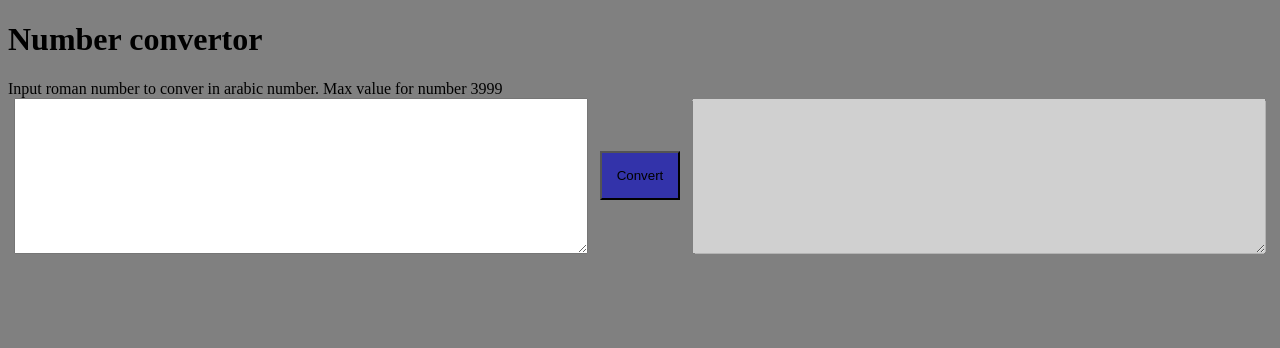
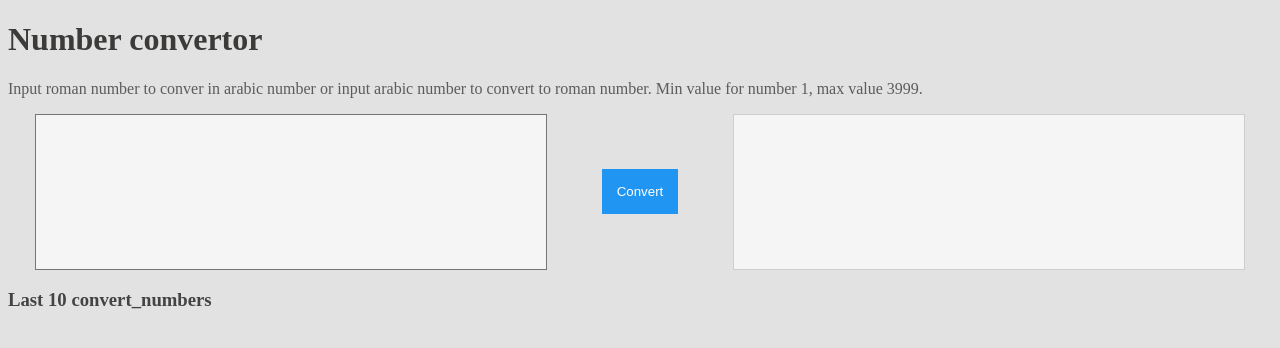
Before and after one commit to PigerDeus/conversionRomanNumbers, a Flask app: page / in a window 1280 px wide. Shown: the top 348 px of the page. Run offline with Flask 2, Linux system fonts and the light colour scheme; data that the repository does not hold is empty.

Commit message:
Added db and recorected check rom_number

```diff
--- a/app.py
+++ b/app.py
@@ -1,5 +1,8 @@
 from flask import Flask
 from config import Configuration
+from pymongo import MongoClient
 
 app = Flask(__name__)
 app.config.from_object(Configuration)
+client = MongoClient('mongodb', 27017)
+db = client.numb_db
--- /dev/null
+++ b/static/s10.css
@@ -0,0 +1,37 @@
+h1 {
+  color: #3c3b39;
+}
+p {
+  color: #0a0a089e;
+}
+.inOutField {
+  display: flex;
+  align-items: center;
+  justify-content: space-around;
+}
+body {
+  background: #e1e2e1;
+  color: #000
+}
+
+.inOutField textarea {
+  width: 40%;
+  resize: none;
+  background: #f5f5f6;
+  outline: none;
+}
+.btn {
+  outline: none;
+  background: #2195f2;
+  margin: 0;
+  padding: 15px;
+  color: #fff;
+  border: 0;
+  position: relative;
+}
+h3 {
+  opacity: 0.7;
+}
+li {
+  opacity: 0.6;
+}
--- a/static/st.css
+++ /dev/null
@@ -1,19 +0,0 @@
-.inOutField {
-  display: flex;
-  align-items: center;
-  justify-content: space-around;
-}
-body {
-  background: gray
-}
-
-.inOutField textarea {
-  width: 45%;
-
-}
-.btn {
-  outline: none;
-  background: #33a;
-  margin: 0;
-  padding: 15px;
-}
--- a/templates/index.html
+++ b/templates/index.html
@@ -5,22 +5,29 @@
     <meta name="viewport" content="width=device-width, initial-scale=1.0">
     <meta http-equiv="X-UA-Compatible" content="ie=edge">
     <title>Document</title>
-    <link href="{{ url_for('static', filename='st.css') }} " rel="stylesheet">
+    <link href="{{ url_for('static', filename='s10.css') }} " rel="stylesheet">
 </head>
 <body>
     <h1>Number convertor</h1>
-    <div>
-        Input roman number to conver in arabic number. Max value for number 3999
-    </div>
+    <p>
+        Input roman number to conver in arabic number or input arabic number to convert to roman number.
+         Min value for number 1, max value 3999.
+    </p>
 
     <form class="inOutField" action="{{ url_for('index') }}" method = 'POST'>
         {{ csrf_token }}
-        <textarea name="inText" id="1" cols="30" rows="10" resize = none></textarea>
+        <textarea name="inText" id="1" cols="30" rows="10">{{ result.in }}</textarea>
+
         <input class = " btn btn_con" type="submit" value="Convert">
-        <textarea name="outText" disabled=disabled id="2" cols="30" rows="10">{{ result }}
+
+        <textarea name="outText" disabled=disabled id="2" cols="30" rows="10">{{ result.res }}
             </textarea>
-
     </form>
-
+    <h3>Last 10 convert_numbers</h3>
+    <ol>
+        {% for i in result.history %}
+        <li>{{ i.roman_value }} <=> {{ i.arabic_value}}</li>
+        {% endfor %}
+    </ol>
 </body>
 </html>
--- a/views/home.py
+++ b/views/home.py
@@ -1,6 +1,6 @@
-from app import app
-from flask import render_template, request, redirect
-
+from app import app, db
+from flask import render_template, request
+from datetime import datetime
 alphabet = {
 	'I':1,
     'IV':4,
@@ -16,11 +16,32 @@ alphabet = {
     'CM':900,
 	'M':1000
 }
+
+
 def is_roman_number(s):
     count_dict = {
         'symbol':'M',
         'count': 0
     }
+    i = 0
+
+    # Checking the duplication of smaller ones before large
+    while i < len(s):
+        s1 = alphabet[s[i]]
+        if i+1 < len(s):
+            s2 = alphabet[s[i+1]]
+            if s1 <= s2:
+                if i + 2 < len(s):
+                    if s1 < alphabet[s[i+2]]:
+                        return False
+                    elif s1 < s2 and s1 >= alphabet[s[i+2]]:
+                        return False
+                    # elif s2 <= alphabet[s[i+2]]:
+                    #     return False
+                    # pass
+        i += 1
+
+    #check for repetition and match the alphabet
     for t in s:
         if t in alphabet:
             if t == count_dict['symbol']:
@@ -78,16 +99,58 @@ def roman_to_arabic(input_text):
 
 @app.route('/', methods= ['POST', 'GET'])
 def index():
-
+    dict_res = {
+                    'res': '',
+                    'history': db.numb_db.find().sort('datetime', -1).limit(10),
+                    'in': '',
+                }
     if request.method == 'POST' and len(request.form["inText"])>0:
         input_text = request.form["inText"]
+        dict_res['in'] = input_text
+        # input number is arabic
         if input_text.isdigit():
-            inStr = int(input_text)
-            return render_template('index.html', result = arabic_to_roman(input_text) )
-
+            if int(input_text) > 3999 or int(input_text)< 0:
+                dict_res['res'] = 'Введенное число не находиться в диапазоне от 0 до 3999'
+                return render_template('index.html', result =  dict_res )
+            req = db.numb_db.find_one({'arabic_value':  input_text.strip()})
+            # value is in the database -> return value from db
+            if req:
+                dict_res['res'] = req['roman_value']
+                return render_template('index.html', result = dict_res )
+            # value isn't in the database -> search value,
+            # add value in db
+            else:
+                res = arabic_to_roman(input_text)
+                item_db = {
+                'roman_value': res,
+                'arabic_value': input_text.strip(),
+                'datetime': datetime.now()
+                }
+                db.numb_db.insert_one(item_db)
+                dict_res['res'] = res
+            return render_template('index.html', result = dict_res )
+        # input number is roman
         elif is_roman_number(input_text.upper()):
-            return render_template('index.html', result = roman_to_arabic(input_text) )
+            req = db.numb_db.find_one({'roman_value':  input_text.strip().upper()})
+            if req:
+                dict_res['res'] = req['arabic_value']
+                return render_template('index.html', result = dict_res )
+            else:
+                res = roman_to_arabic(input_text)
+                if res < 0 or res > 3999:
+                   return render_template('index.html', result = 'Введенное число не находиться в диапазоне от 0 до 3999' )
+                item_db = {
+                'roman_value': input_text.strip(),
+                'arabic_value': res,
+                'datetime': datetime.now()
+                }
+                db.numb_db.insert_one(item_db)
+                dict_res['res'] = res
+                return render_template('index.html', result = dict_res )
+        # the value entered is not an Arabic or Roman number
         else:
-            return render_template('index.html', result = 'Введенная строка не являеться допустимым числом' )
+            dict_res['res'] = 'Введенная строка не являеться допустимым числом'
+            return render_template('index.html', result = dict_res )
     else:
-        return render_template('index.html')
+        dict_res['res'] = ''
+        return render_template('index.html', result = dict_res )
```
Also changed, not shown: tests.py (+7 -2 lines).
